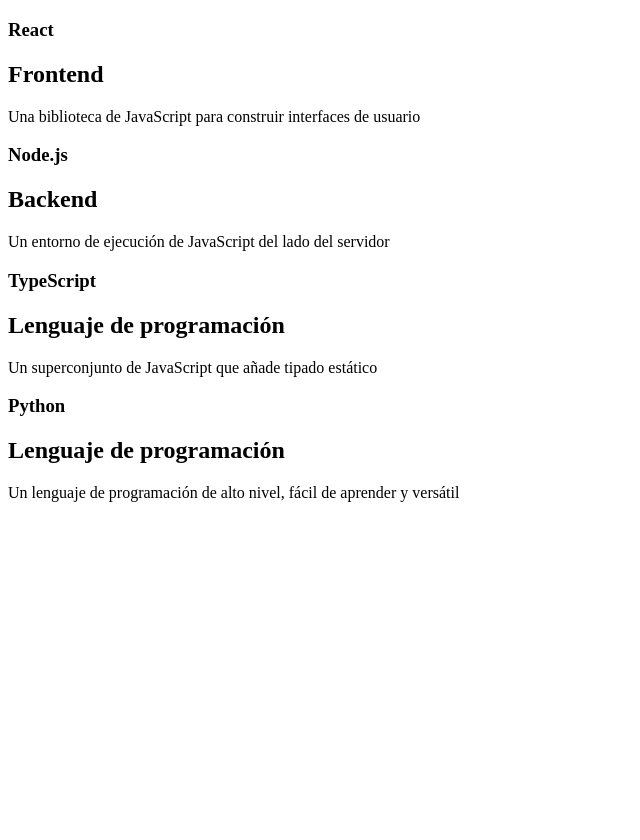
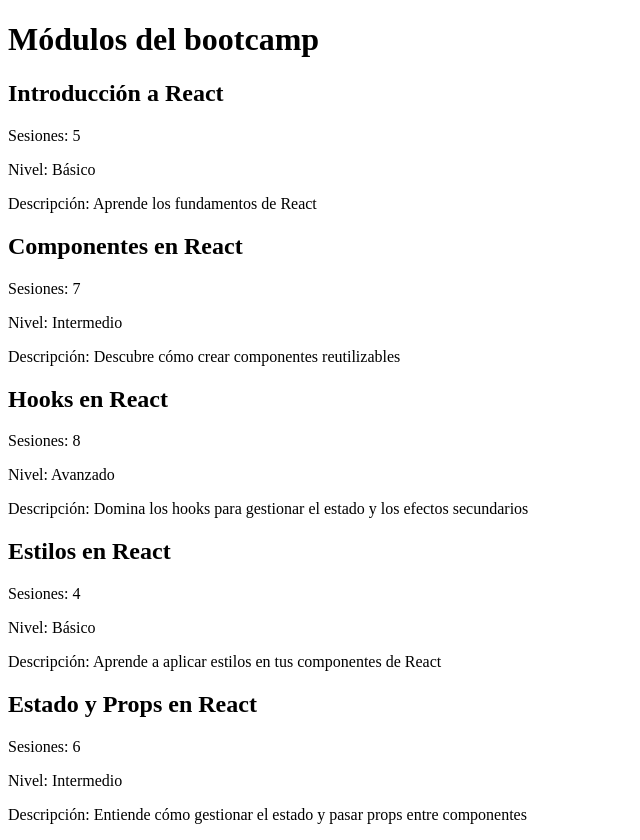
Before and after one commit to zitor83/bootcamp-fullstack-Esplai, a React (Vite) app in the folder 03-react/sheet-02/: page / in a window 1280 px wide. Shown: the whole page, without its empty margins (0-640 px from the left). Before the commit the page ends 800 px from the top, so only its background shows below. Built offline with nearby package versions, Linux system fonts and the light colour scheme.

Commit message:
feat: Add ModuleCard component and update App for exercise 05

```diff
--- a/03-react/sheet-02/src/App.tsx
+++ b/03-react/sheet-02/src/App.tsx
@@ -1,7 +1,8 @@
 import "./App.css";
+import ModuleCard from "./components/ejercicio5/ModuleCard";
 // import CourseCard from "./components/ejercicio2/CourseCard";
 // import ProfileCard from "./components/ejercicio3/ProfileCard";
-import TechCard from './components/ejercicio4/TechCard';
+//
 
 //EJERCICIO 2: Crea un componente CourseCard que reciba props para el título del curso, nivel, duración y un botón para ver más detalles.
 //Luego, utiliza este componente en tu App para mostrar una lista de cursos disponibles.
@@ -35,14 +36,27 @@
 //   );
 // }
 
+// function App() {
+//   return (
+//     <article className="tech-card">
+//       <TechCard name="React" category="Frontend" description="Una biblioteca de JavaScript para construir interfaces de usuario" />
+//       <TechCard name="Node.js" category="Backend" description="Un entorno de ejecución de JavaScript del lado del servidor" />
+//       <TechCard name="TypeScript" category="Lenguaje de programación" description="Un superconjunto de JavaScript que añade tipado estático" />
+//       <TechCard name="Python" category="Lenguaje de programación" description="Un lenguaje de programación de alto nivel, fácil de aprender y versátil" />
+//     </article>
+//   );
 function App() {
   return (
-    <article className="tech-card">
-      <TechCard name="React" category="Frontend" description="Una biblioteca de JavaScript para construir interfaces de usuario" />
-      <TechCard name="Node.js" category="Backend" description="Un entorno de ejecución de JavaScript del lado del servidor" />
-      <TechCard name="TypeScript" category="Lenguaje de programación" description="Un superconjunto de JavaScript que añade tipado estático" />
-      <TechCard name="Python" category="Lenguaje de programación" description="Un lenguaje de programación de alto nivel, fácil de aprender y versátil" />
-    </article>
+    <>
+      <h1>Módulos del bootcamp</h1>
+      <article className="module-grid">
+        <ModuleCard name="Introducción a React" sessions={5} level="Básico" description="Aprende los fundamentos de React" />
+        <ModuleCard name="Componentes en React" sessions={7} level="Intermedio" description="Descubre cómo crear componentes reutilizables" />
+        <ModuleCard name="Hooks en React" sessions={8} level="Avanzado" description="Domina los hooks para gestionar el estado y los efectos secundarios" />
+        <ModuleCard name="Estilos en React" sessions={4} level="Básico" description="Aprende a aplicar estilos en tus componentes de React" />
+        <ModuleCard name="Estado y Props en React" sessions={6} level="Intermedio" description="Entiende cómo gestionar el estado y pasar props entre componentes" />
+      </article>
+    </>
   );
 }
 export default App;
--- /dev/null
+++ b/03-react/sheet-02/src/components/ejercicio5/ModuleCard.tsx
@@ -0,0 +1,19 @@
+
+
+ function ModuleCard(props : {
+    name: string;
+    sessions: number;
+    level: string;
+    description: string;
+ }) {
+  return (
+    <div>
+      <h2>{props.name}</h2>
+      <p>Sesiones: {props.sessions}</p>
+      <p>Nivel: {props.level}</p>
+      <p>Descripción: {props.description}</p>
+    </div>
+  );
+}
+
+export default ModuleCard
```
